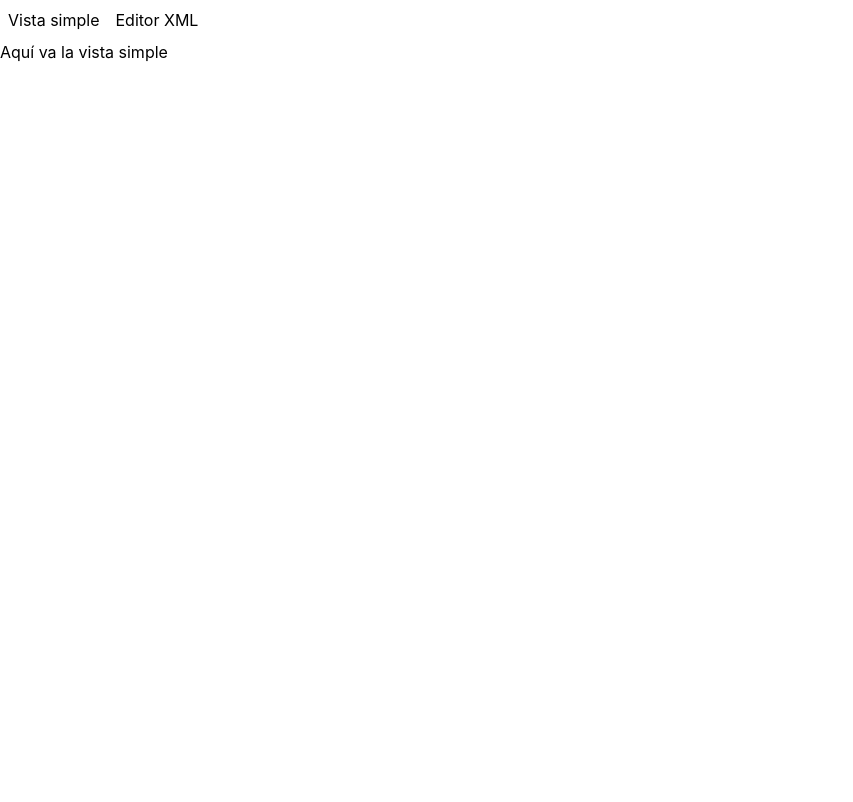
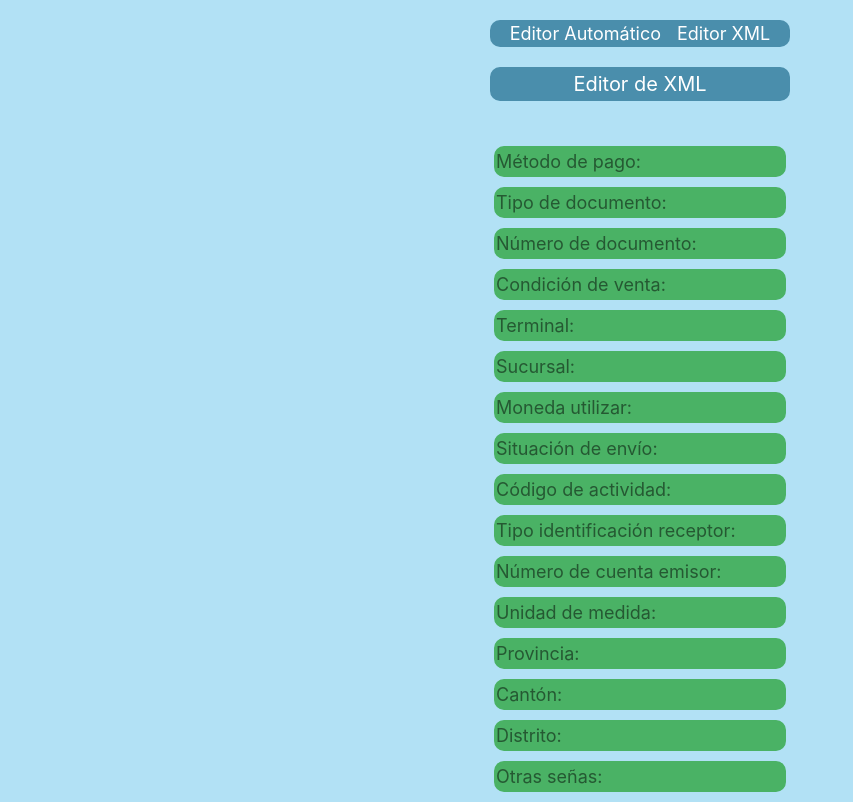
Before and after one commit to RSM-CR/RSMCR-FE, a SvelteKit app in the folder interfaz/: page /editor in a window 1280 px wide. Shown: the whole page, without its empty margins (0-853 px from the left). Built offline with nearby package versions, Linux system fonts and the light colour scheme; no server answers.

Commit message:
Detalles

```diff
--- a/interfaz/package.json
+++ b/interfaz/package.json
@@ -21,5 +21,8 @@
 		"tailwindcss": "^4.3.0",
 		"typescript": "^6.0.3",
 		"vite": "^8.0.16"
+	},
+	"dependencies": {
+		"@fontsource/poppins": "^5.2.7"
 	}
 }
--- a/interfaz/src/lib/components/NavBar.svelte
+++ b/interfaz/src/lib/components/NavBar.svelte
@@ -19,10 +19,21 @@
 </nav>
 
 <style>
-    ul
-    {
+
+    ul {
         display: flex;
         gap: 16px;
-        padding: 8px;
+        justify-content: center;
+        align-items: center;
+        font-size: 18px;
+        list-style: none;
+        padding: 0;
+        margin: 0 auto;
+        margin-top: 20px;
+        margin-bottom: 20px;
+        color: #ffffff;
+        border-radius: 10px;
+        background-color: #4A8EAC;
+        width: 300px;
     }
 </style>
--- a/interfaz/src/routes/editor/+layout.svelte
+++ b/interfaz/src/routes/editor/+layout.svelte
@@ -5,7 +5,7 @@
 
     const urlActual = resolve("/editor");
 
-    const tabs = [new Tab("Vista simple", urlActual), new Tab("Editor XML", `${urlActual}/xml`)]
+    const tabs = [new Tab("Editor Automático", urlActual), new Tab("Editor XML", `${urlActual}/xml`)]
 
     let { children } = $props();
 </script>
--- a/interfaz/src/routes/editor/+page.svelte
+++ b/interfaz/src/routes/editor/+page.svelte
@@ -1 +1,219 @@
-<p>Aquí va la vista simple</p>
+<script>
+    let metododepago = ('');
+    let tipodoc = ('');
+    let condicionventa = ('');
+    let terminal = ('');
+    let sucursal = ('');
+    let moneda = ('');
+    let situacionenvio = ('');
+    let codigoactividad = ('');
+    let tipoidreceptor = ('');
+    let numcuentaemisor = ('');
+    let unidadmedida = ('');
+    let provincia = ('');
+    let canton = ('');
+    let distrito = ('');
+    let otrassenas = ('');
+    let numdoc = ('');
+    import NavBar from "$lib/components/NavBar.svelte";
+</script>
+
+<p class="titulo">Editor de XML</p>
+
+<NavBar />
+
+<div class="inputs1">
+    <div class="pago">
+        <input bind:value={metododepago} placeholder="Método de pago:" />
+    </div>
+    <div class="doc">
+        <input bind:value={tipodoc} placeholder="Tipo de documento:" />
+    </div>
+    <div class="numdoc">
+        <input bind:value={numdoc} placeholder="Número de documento:" />
+    </div>
+    <div class="venta">
+        <input bind:value={condicionventa} placeholder="Condición de venta:" />
+    </div>
+    <div class="terminal">
+        <input bind:value={terminal} placeholder="Terminal:" />
+    </div>
+    <div class="sucursal">
+        <input bind:value={sucursal} placeholder="Sucursal:" />
+    </div>
+    <div class="moneda">
+        <input bind:value={moneda} placeholder="Moneda utilizar:" />
+    </div>
+    <div class="envio">
+        <input bind:value={situacionenvio} placeholder="Situación de envío:" />
+    </div>
+    <div class="actividad">
+        <input bind:value={codigoactividad} placeholder="Código de actividad:" />
+    </div>
+    <div class="idreceptor">
+        <input bind:value={tipoidreceptor} placeholder="Tipo identificación receptor:" />
+    </div>
+    <div class="numemisor">
+        <input bind:value={numcuentaemisor} placeholder="Número de cuenta emisor:" />
+    </div>
+    <div class="unidad">
+        <input bind:value={unidadmedida} placeholder="Unidad de medida:" />
+    </div>
+    <div class="provin">
+        <input bind:value={provincia} placeholder="Provincia:" />
+    </div>
+    <div class="canto">
+        <input bind:value={canton} placeholder="Cantón:" />
+    </div>
+    <div class="district">
+        <input bind:value={distrito} placeholder="Distrito:" />
+    </div>
+    <div class="senas">
+        <input bind:value={otrassenas} placeholder="Otras señas:" />
+    </div>
+</div>
+
+
+<style>
+    .titulo {
+        color: #ffffff;
+        border: 2px solid #4A8EAC;
+        border-radius: 10px;
+        background-color: #4A8EAC;
+        width: 300px;
+        text-align: center;
+        margin: 0 auto;
+        font-size: 20px;
+    }
+
+    .inputs1 {
+        display: flex;
+        flex-direction: column;
+        justify-content: center;
+        align-items: center;
+        width: 350px;
+        margin: 0 auto;
+        margin-top: 25px;
+        font-size: 18px;
+        color: #ffffff
+        background-color: #DFE9FF
+
+    }
+
+    .pago {
+        background: #4AB265;
+        border: 2px solid #4AB265;;
+        border-radius: 10px;
+        margin-bottom: 10px;
+    }
+
+    .doc {
+        background: #4AB265;
+        border: 2px solid #4AB265;;
+        border-radius: 10px;
+        margin-bottom: 10px;
+    }
+
+    .venta {
+        background: #4AB265;
+        border: 2px solid #4AB265;;
+        border-radius: 10px;
+        margin-bottom: 10px;
+    }
+
+    .numdoc {
+        background: #4AB265;
+        border: 2px solid #4AB265;;
+        border-radius: 10px;
+        margin-bottom: 10px;
+    }
+
+    .terminal {
+        background: #4AB265;
+        border: 2px solid #4AB265;;
+        border-radius: 10px;
+        margin-bottom: 10px;
+    }
+
+    .sucursal {
+        background: #4AB265;
+        border: 2px solid #4AB265;;
+        border-radius: 10px;
+        margin-bottom: 10px;
+    }
+
+    .moneda {
+        background: #4AB265;
+        border: 2px solid #4AB265;;
+        border-radius: 10px;
+        margin-bottom: 10px;
+    }
+
+    .envio {
+        background: #4AB265;
+        border: 2px solid #4AB265;;
+        border-radius: 10px;
+        margin-bottom: 10px;
+    }
+
+    .actividad {
+        background: #4AB265;
+        border: 2px solid #4AB265;;
+        border-radius: 10px;
+        margin-bottom: 10px;
+    }
+
+    .idreceptor {
+        background: #4AB265;
+        border: 2px solid #4AB265;;
+        border-radius: 10px;
+        margin-bottom: 10px;
+    }
+
+    .numemisor {
+        background: #4AB265;
+        border: 2px solid #4AB265;;
+        border-radius: 10px;
+        margin-bottom: 10px;
+    }
+
+    .unidad {
+        background: #4AB265;
+        border: 2px solid #4AB265;;
+        border-radius: 10px;
+        margin-bottom: 10px;
+    }
+
+    .provin {
+        background: #4AB265;
+        border: 2px solid #4AB265;;
+        border-radius: 10px;
+        margin-bottom: 10px;
+    }
+
+    .canto {
+        background: #4AB265;
+        border: 2px solid #4AB265;;
+        border-radius: 10px;
+        margin-bottom: 10px;
+    }
+
+    .district {
+        background: #4AB265;
+        border: 2px solid #4AB265;;
+        border-radius: 10px;
+        margin-bottom: 10px;
+    }
+
+    .senas {
+        background: #4AB265;
+        border: 2px solid #4AB265;;
+        border-radius: 10px;
+        margin-bottom: 10px;
+    }
+
+
+    :global(body) {
+        background-color: #b2e1f5;
+    }
+</style>
```
Also changed, not shown: 1 other file (tests, documents, lock files or other folders).
